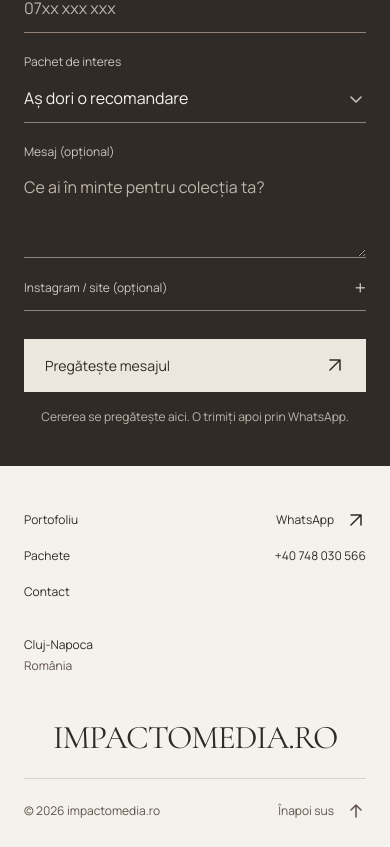
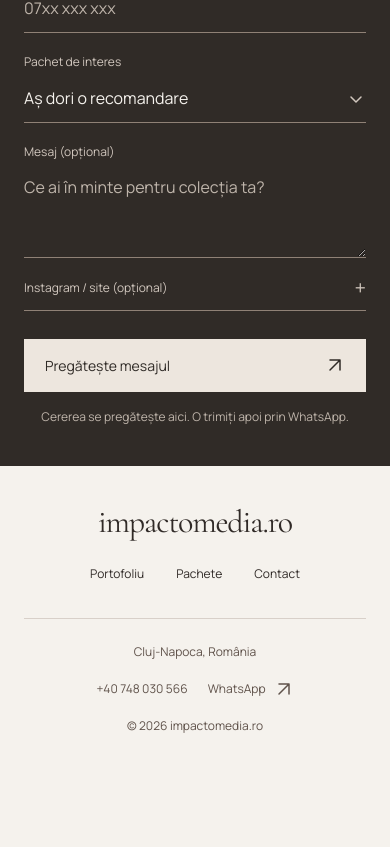
Before and after one commit to bogdan3423/websitebridalcampaign, a Next.js app: page / in a window 390 px wide. Shown: the part 5477-6324 px from the top of the page. After the commit the page ends 6236 px from the top, so only its background shows below. Built offline with nearby package versions, Linux system fonts and the light colour scheme.

Commit message:
Simplify footer and refine contact input focus

```diff
--- a/app/globals.css
+++ b/app/globals.css
@@ -603,6 +603,10 @@ tr.numeric-row td { text-align:right; }
 .contact-form .form-fields input,.contact-form .form-fields select,.contact-form .form-fields textarea { appearance:none; -webkit-appearance:none; background:transparent; color:#f5f2ed; border:0; border-bottom:1px solid #8f8176; border-radius:0; padding:10px 0; margin-top:4px; min-height:48px; line-height:1.5; transition:border-color 150ms ease-out; }
 .contact-form .form-fields :is(input,select,textarea):hover { border-color:#ded2c7; }
 .contact-content :focus-visible { outline:2px solid #e1c0a8; outline-offset:4px; }
+.contact-form .form-fields :is(input,select,textarea):focus { outline:none; border-bottom-color:#f5f2ed; box-shadow:0 1px 0 #f5f2ed; }
+@media(forced-colors:active) {
+ .contact-form .form-fields :is(input,select,textarea):focus { outline:2px solid Highlight; outline-offset:2px; }
+}
 .contact-form .form-fields :is(input,textarea)::placeholder { color:#bfb5ab; }
 .contact-form .form-fields textarea { min-height:88px; }
 .form-fields label>.contact-select { display:block; position:relative; }
@@ -618,17 +622,15 @@ tr.numeric-row td { text-align:right; }
 .contact-form .form-bottom>.button:hover { background:#ded0c3; border-color:#ded0c3; }
 .contact-form .form-bottom>p { max-width:42ch; text-align:center; line-height:1.5; color:#bfb5ab; }
 .contact-form .form-status { border-color:#8f8176; }
-.footer { padding:64px max(32px,5.55vw) 24px; background:var(--paper); border:0; }
-.footer-directory { display:grid; grid-template-columns:1fr 1fr 1fr; gap:32px; font-size:var(--text-small); }
-.footer-directory nav { display:flex; flex-direction:column; align-items:flex-start; gap:8px; }
-.footer-directory a { min-height:28px; }
-.footer-location { text-align:center; line-height:1.8; }
-.footer-location span { display:block; color:var(--muted); }
-.footer-directory .footer-contact { align-items:flex-end; }
-.footer-contact a { gap:12px; }
-.footer .footer-signature { display:block; margin:64px 0 32px; font-family:var(--font-editorial),serif; font-size:clamp(2rem,8.9vw,9rem); font-weight:400; line-height:1; letter-spacing:-.035em; text-align:center; text-transform:uppercase; white-space:nowrap; }
-.footer-colophon { display:flex; align-items:center; justify-content:space-between; gap:24px; border-top:1px solid var(--line); padding-top:20px; font-size:var(--text-caption); color:var(--muted); }
-.footer-colophon .back-top { gap:12px; min-height:32px; }
+.footer { padding:0 max(32px,5.55vw) 24px; background:var(--paper); border:0; }
+.footer-studio { display:flex; flex-direction:column; align-items:center; gap:24px; padding:56px 0 44px; }
+.footer .footer-signature { display:block; font-family:var(--font-editorial),serif; font-size:clamp(2rem,3vw,2.75rem); font-weight:400; line-height:1; letter-spacing:-.035em; text-align:center; }
+.footer .footer-navigation { display:flex; justify-content:center; gap:32px; font-size:var(--text-caption); }
+.footer-navigation a { min-height:32px; }
+.footer-colophon { display:grid; grid-template-columns:1fr auto 1fr; align-items:center; gap:24px; border-top:1px solid var(--line); padding-top:20px; font-size:var(--text-caption); color:var(--muted); }
+.footer-location { text-align:center; }
+.footer .footer-contact { justify-content:flex-end; flex-wrap:wrap; gap:8px 20px; }
+.footer-contact a { min-height:32px; gap:8px; }
 @media(max-width:1050px) and (min-width:801px) {
  .contact-content { padding:48px 28px; }
  .contact-form .form-fields { column-gap:20px; }
@@ -647,10 +649,9 @@ tr.numeric-row td { text-align:right; }
  .contact-form-intro h2 { font-size:3.5rem; }
  .contact-form .form-fields { gap:20px; }
  .contact-direct { margin-bottom:32px; }
- .footer { padding:40px 24px 20px; }
- .footer-directory { grid-template-columns:1fr 1fr; gap:28px 16px; font-size:var(--text-caption); }
- .footer-location { grid-column:1; grid-row:2; text-align:left; }
- .footer-directory .footer-contact { grid-column:2; grid-row:1/3; }
- .footer .footer-signature { margin:44px 0 24px; font-size:8.5vw; }
- .footer-colophon { gap:12px; padding-top:16px; }
+ .footer { padding:0 24px 24px; }
+ .footer-studio { padding:40px 0 28px; gap:20px; }
+ .footer-colophon { display:flex; flex-direction:column; gap:12px; padding-top:24px; }
+ .footer-colophon>p:first-child { order:3; }
+ .footer .footer-contact { justify-content:center; }
 }
--- a/components/Footer.tsx
+++ b/components/Footer.tsx
@@ -4,24 +4,23 @@ import { site, whatsappUrl } from "@/data/site";
 export function Footer() {
   return (
     <footer className="footer">
-      <div className="footer-directory">
-        <nav aria-label="Navigare subsol">
+      <div className="footer-studio">
+        <a className="footer-signature" href="#" aria-label={`${site.name} — început`}>{site.name}</a>
+        <nav aria-label="Navigare subsol" className="footer-navigation">
           <a href="#servicii">Portofoliu</a>
           <a href="#pachete">Pachete</a>
           <a href="#contact">Contact</a>
         </nav>
-        <p className="footer-location">Cluj-Napoca<span>România</span></p>
-        <nav aria-label="Rețele sociale și contact" className="footer-contact">
-          <a href={whatsappUrl()} target="_blank" rel="noopener noreferrer">WhatsApp <ArrowIcon /></a>
-          <a href={`tel:+${site.whatsapp}`}>{site.phoneDisplay}</a>
-          {site.instagram && <a href={site.instagram} target="_blank" rel="noopener noreferrer">Instagram <ArrowIcon /></a>}
-          {site.email && <a href={`mailto:${site.email}`}>{site.email}</a>}
-        </nav>
       </div>
-      <a className="footer-signature" href="#" aria-label={`${site.name} — început`}>{site.name}</a>
       <div className="footer-colophon">
         <p>© {new Date().getFullYear()} {site.name}</p>
-        <a href="#" className="back-top">Înapoi sus <ArrowIcon direction="up" /></a>
+        <p className="footer-location">Cluj-Napoca, România</p>
+        <nav aria-label="Rețele sociale și contact" className="footer-contact">
+          <a href={`tel:+${site.whatsapp}`}>{site.phoneDisplay}</a>
+          <a href={whatsappUrl()} target="_blank" rel="noopener noreferrer">WhatsApp <ArrowIcon /></a>
+          {site.instagram && <a href={site.instagram} target="_blank" rel="noopener noreferrer">Instagram</a>}
+          {site.email && <a href={`mailto:${site.email}`}>Email</a>}
+        </nav>
       </div>
     </footer>
   );
```
Also changed, not shown: 1 other file (tests, documents, lock files or other folders).
